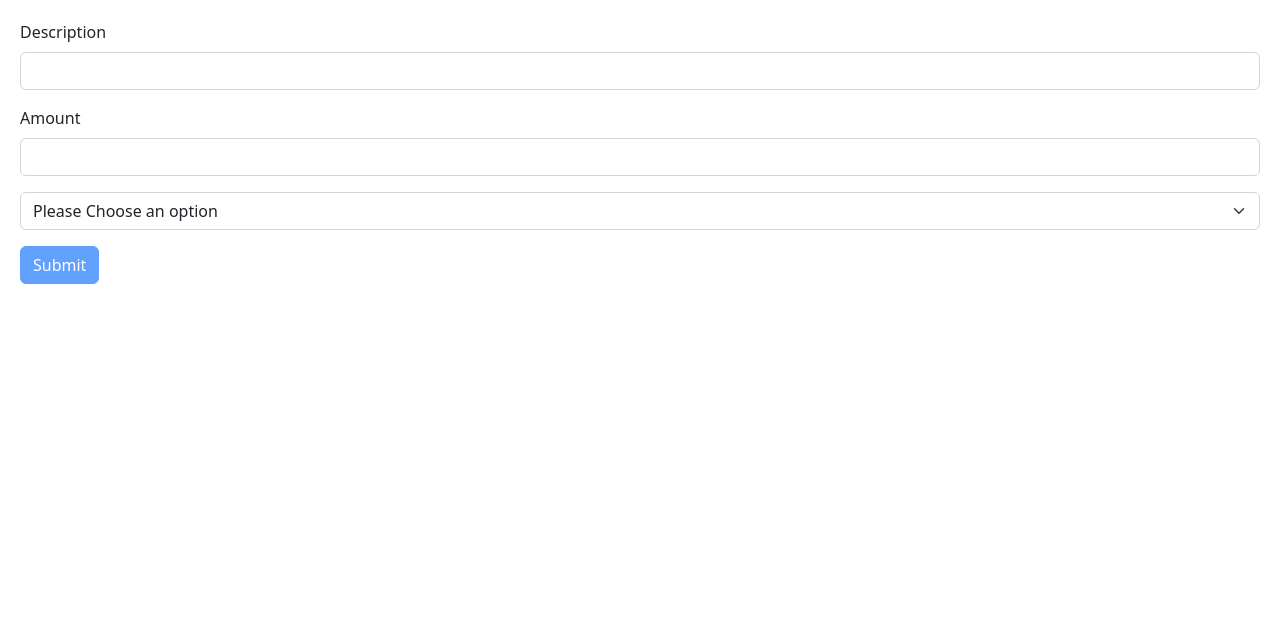
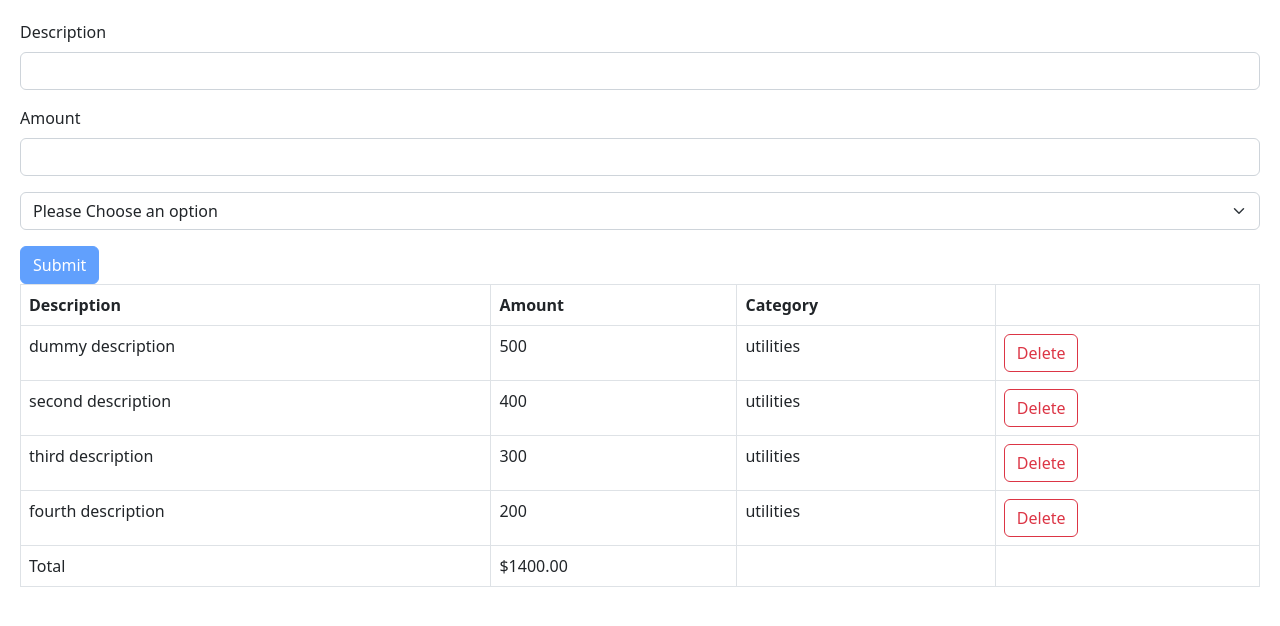
Before and after one commit to ShujaShah/react-with-typescript, a React (Vite) app: page / in a window 1280 px wide. Shown: the top 626 px of the page. Built offline with nearby package versions, Linux system fonts and the light colour scheme.

Commit message:
added the list of expenses

```diff
--- a/src/App.tsx
+++ b/src/App.tsx
@@ -4,11 +4,21 @@
 import Cart from "./components/Cart";
 import ExpandableTextArea from "./components/ExpandableTextArea";
 import Form from "./components/Form";
+import ExpenseList from "./expense-tracker/components/ExpenseList";
+import ExpenseForm from "./expense-tracker/components/ExpenseForm";
 
 function App() {
+  const [expenses, setExpenses] = useState([
+    { id: 1, description: "dummy description", amount: 500, category: "utilities" },
+    { id: 2, description: "second description", amount: 400, category: "utilities" },
+    { id: 3, description: "third description", amount: 300, category: "utilities" },
+    { id: 4, description: "fourth description", amount: 200, category: "utilities" },
+  ]);
+
   return (
     <>
-      <Form />
+      <ExpenseForm />
+      <ExpenseList expenses={expenses} onDelete={(id) => setExpenses(expenses.filter((e) => e.id !== id))} />
     </>
   );
 }
--- /dev/null
+++ b/src/expense-tracker/components/ExpenseForm.tsx
@@ -0,0 +1,54 @@
+import { useForm, FieldValues } from "react-hook-form";
+import { z } from "zod";
+import { zodResolver } from "@hookform/resolvers/zod";
+
+const schema = z.object({
+  description: z.string().min(3, { message: "Description must be atleast 5 characters" }),
+  amount: z.number({ invalid_type_error: "Amount is Required" }).min(1, { message: "Amount cannot be less than 1" }),
+  category: z.string({ invalid_type_error: "Category is Required" }),
+});
+type FormData = z.infer<typeof schema>;
+
+const ExpenseForm = () => {
+  const {
+    register,
+    handleSubmit,
+    formState: { errors, isValid },
+  } = useForm<FormData>({ resolver: zodResolver(schema) });
+
+  const onSubmit = (data: FieldValues) => {
+    console.log(data);
+  };
+  return (
+    <form onSubmit={handleSubmit(onSubmit)}>
+      <div className="mb-3">
+        <label htmlFor="name" className="form-label">
+          Description
+        </label>
+        <input {...register("description")} id="description" type="text" className="form-control" />
+        {errors.description && <p className="text-danger">{errors.description.message}</p>}
+      </div>
+      <div className="mb-3">
+        <label htmlFor="age" className="form-label">
+          Amount
+        </label>
+        <input {...register("amount", { valueAsNumber: true })} id="amount" type="number" className="form-control" />
+        {errors.amount && <p className="text-danger">{errors.amount.message}</p>}
+      </div>
+      <div className="mb-3">
+        <select className="form-select" {...register("category")} id="category" aria-label="Please Choose an option">
+          <option selected>Please Choose an option</option>
+          <option value="Groceries">Groceries</option>
+          <option value="Utilities">Utilities</option>
+          <option value="Entertainment">Entertainment</option>
+        </select>
+        {errors.category && <p className="text-danger">{errors.category.message}</p>}
+      </div>
+      <button disabled={!isValid} type="submit" className="btn btn-primary">
+        Submit
+      </button>
+    </form>
+  );
+};
+
+export default ExpenseForm;
--- /dev/null
+++ b/src/expense-tracker/components/ExpenseList.tsx
@@ -0,0 +1,53 @@
+import React from "react";
+
+interface Expense {
+  id: number;
+  description: string;
+  amount: number;
+  category: string;
+}
+
+interface Props {
+  expenses: Expense[];
+  onDelete: (id: number) => void;
+}
+
+const ExpenseList = ({ expenses, onDelete }: Props) => {
+  if (expenses.length === 0) return null;
+  return (
+    <table className="table table-bordered">
+      <thead>
+        <tr>
+          <th>Description</th>
+          <th>Amount</th>
+          <th>Category</th>
+          <th></th>
+        </tr>
+      </thead>
+      <tbody>
+        {expenses.map((expense) => (
+          <tr key={expense.id}>
+            <td>{expense.description}</td>
+            <td>{expense.amount}</td>
+            <td>{expense.category}</td>
+            <td>
+              <button className="btn btn-outline-danger" onClick={() => onDelete(expense.id)}>
+                Delete
+              </button>
+            </td>
+          </tr>
+        ))}
+      </tbody>
+      <tfoot>
+        <tr>
+          <td>Total</td>
+          <td>${expenses.reduce((acc, expense) => expense.amount + acc, 0).toFixed(2)}</td>
+          <td></td>
+          <td></td>
+        </tr>
+      </tfoot>
+    </table>
+  );
+};
+
+export default ExpenseList;
```
